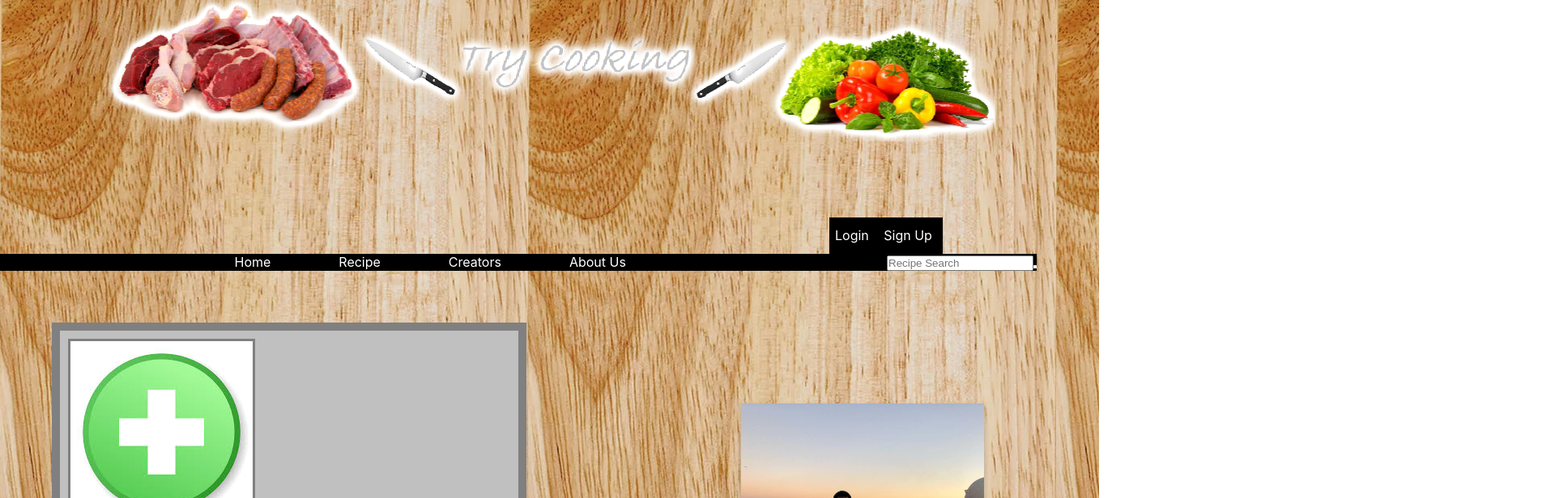
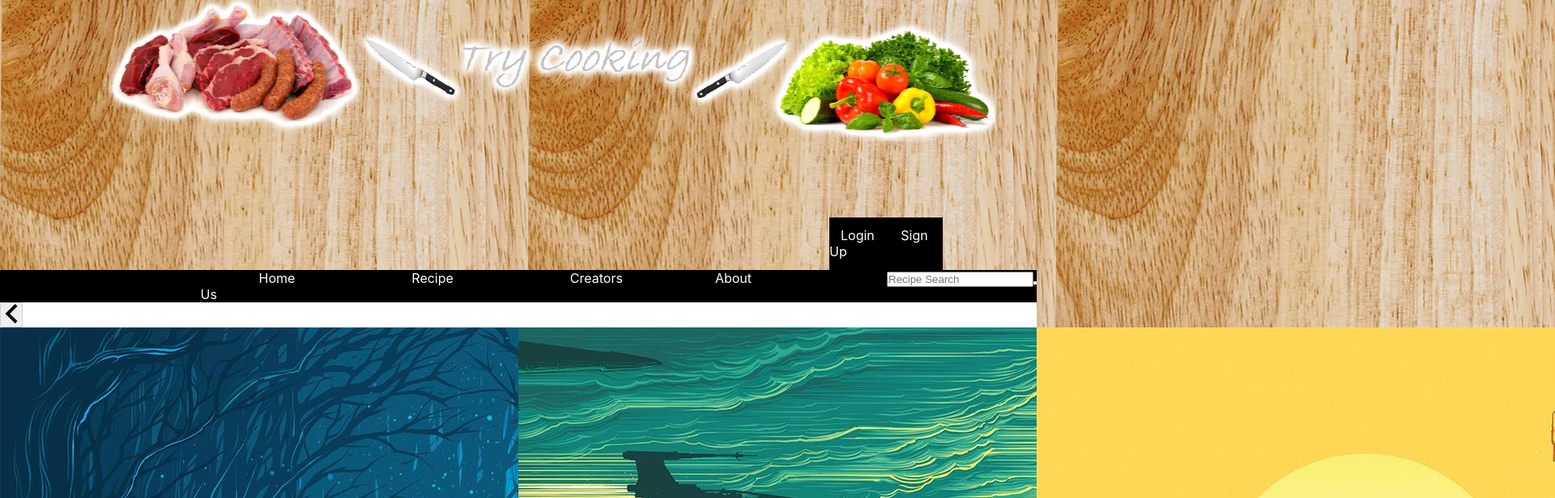
Before and after one commit to patelnisarg/trycooking.io, a React (Create React App) app in the folder food-front-end/: page / in a window 1280 px wide. Shown: the top 616 px of the page at 81% size, 1920 px wide, since content can reach past the window. Built offline with nearby package versions, Linux system fonts and the light colour scheme.

Commit message:
importing router

```diff
--- a/food-front-end/package.json
+++ b/food-front-end/package.json
@@ -8,6 +8,8 @@
     "react-bootstrap": "^1.0.0-beta.14",
     "react-dom": "^16.9.0",
     "react-dropzone": "^10.2.0",
+    "react-router": "^5.1.2",
+    "react-router-dom": "^5.1.2",
     "react-scripts": "3.1.2",
     "react-slideshow-image": "^1.3.1"
   },
--- a/food-front-end/src/App.js
+++ b/food-front-end/src/App.js
@@ -1,5 +1,6 @@
 import React, { Component } from "react";
 import "./App.css";
+import { BrowserRouter as Router, Route, Switch } from "react-router-dom";
 import Login from "./Components/Login/Login";
 import Signup from "./Components/Login/SingUp";
 import Profile from "./Components/Profile/Profile";
@@ -11,7 +12,15 @@ class App extends Component {
   render() {
     return (
       <div>
-        <Profile />
+        <Router>
+          <Switch>
+            <Route exact path="/" render={props => <Home {...props} />} />
+            <Route path="/login" render={props => <Login {...props} />} />
+            <Route path="/signup" render={props => <Signup {...props} />} />
+            <Route path="/profile" render={props => <Profile {...props} />} />
+            <Route path="/recipe" render={props => <Recipe {...props} />} />
+          </Switch>
+        </Router>
       </div>
     );
   }
--- a/food-front-end/src/Components/Home/Home.js
+++ b/food-front-end/src/Components/Home/Home.js
@@ -4,6 +4,7 @@ import "../../App.css";
 import "./Home.css";
 import Navbar from "../Subcomponent/Nav";
 import Slide from "./Slideshow";
+import hamburgerImg from "./../../Images/hamburger.jpg";
 /*import slide1 from "../../Images/slide1.jpg";
 import slide2 from "../../Images/slide2.jpg";
 import slide3 from "../../Images/slide3.jpg";
@@ -23,6 +24,9 @@ export default class Home extends Component {
             <Slide />
           </div>
         </div>
+        <button>
+          <img src={hamburgerImg} />
+        </button>
       </div>
     );
   }
--- a/food-front-end/src/Components/Subcomponent/Nav.js
+++ b/food-front-end/src/Components/Subcomponent/Nav.js
@@ -1,6 +1,8 @@
 import "./Nav.css";
 import bannerImg from "../../Images/banner.png";
 import React, { Component } from "react";
+import Home from "../Home/Home";
+import { Link } from "react-router-dom";
 export default class Nav extends Component {
   render() {
     return (
@@ -8,19 +10,30 @@ export default class Nav extends Component {
         <div>
           <img src={bannerImg} className="Banner-Component" alt="banner" />
           <p className="log">
-            <a href="Login">Login</a> <a href="Sign Up">Sign Up</a>
+            <a href="Login">
+              <Link to="/login">Login</Link>
+            </a>{" "}
+            <a href="Sign Up">
+              <Link to="/signup">Sign Up</Link>
+            </a>
           </p>
         </div>
         <div className="Nav">
           <ul>
             <li>
-              <a href="Home URL">Home</a>
+              <a href="Home URL">
+                <Link to="/home">Home</Link>
+              </a>
             </li>
             <li>
-              <a href="Recipe URL">Recipe</a>
+              <a href="Recipe URL">
+                <Link to="/recipe">Recipe</Link>
+              </a>
             </li>
             <li>
-              <a href="Creators URL">Creators</a>
+              <a href="Creators URL">
+                <Link to="/profile">Creators</Link>
+              </a>
             </li>
             <li>
               <a href="About us URL">About Us</a>
```
Also changed, not shown: food-front-end/src/Images/hamburger.jpg (added), 1 other file (tests, documents, lock files or other folders).
